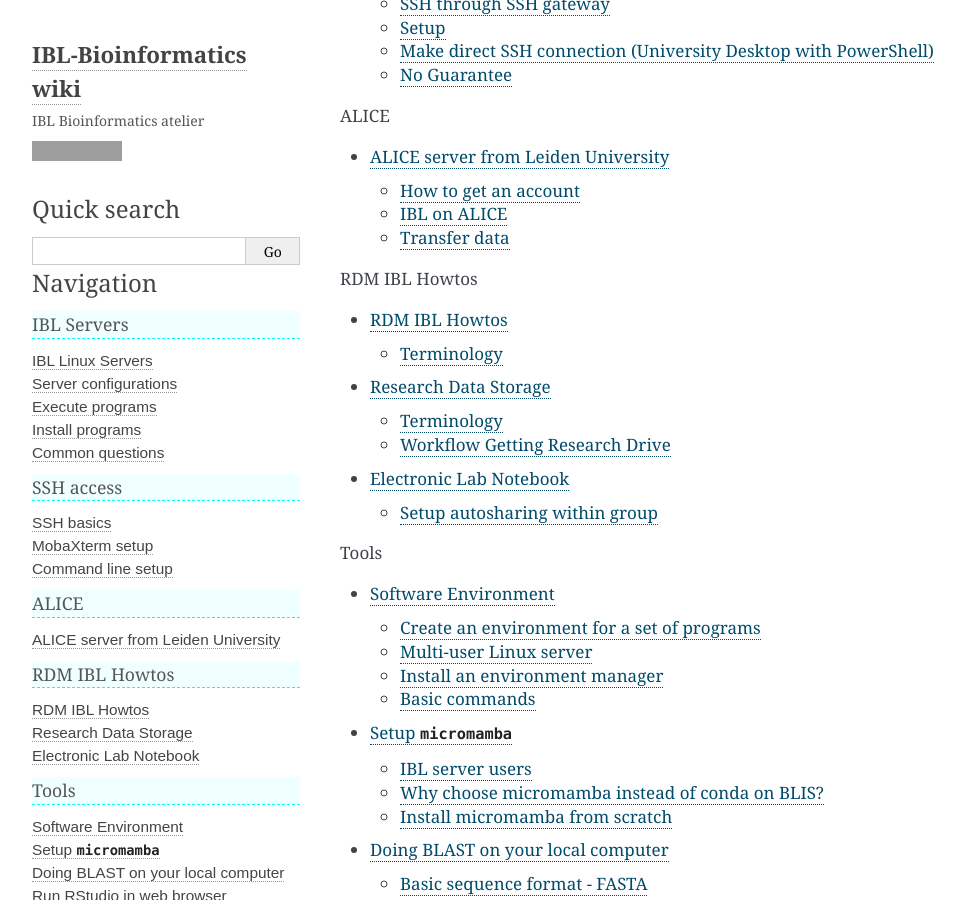
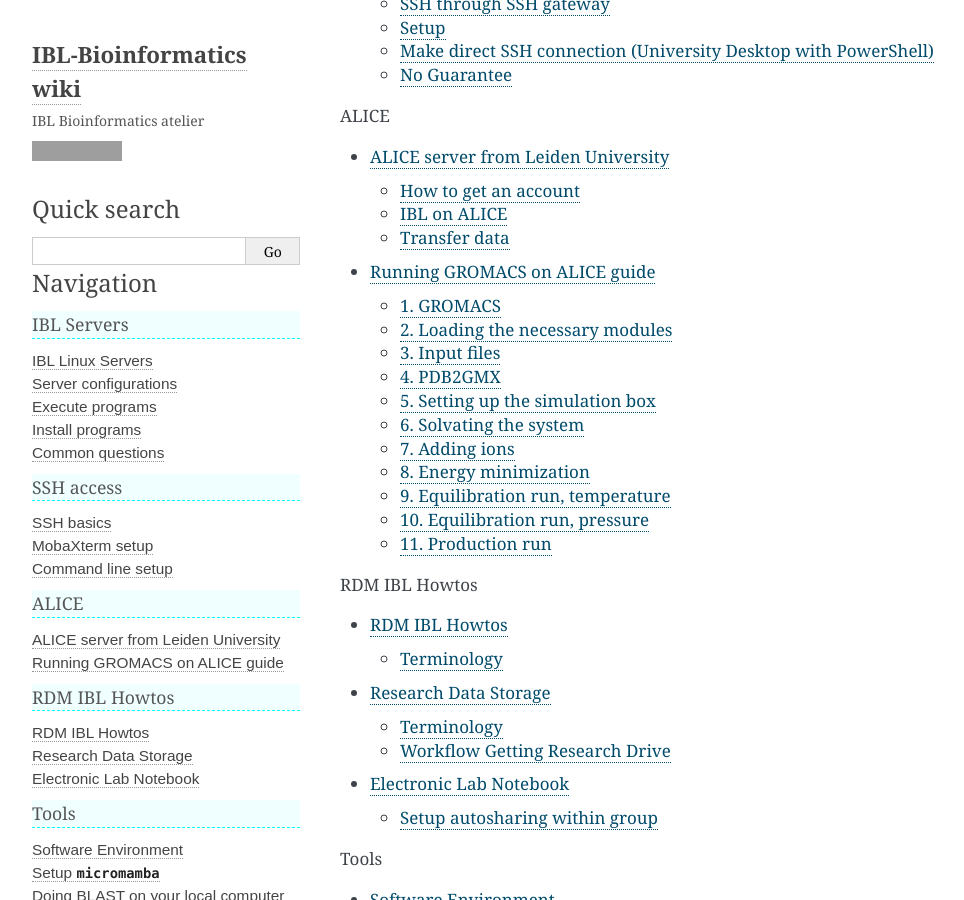
Before and after one commit to IBL-bioinfo/IBL-bioinformatics-wiki, a Sphinx documentation site: the page built from docs/source/index.md, in a window 1280 px wide and 900 px high, scrolled down 1662 px. Shown: the whole window, without its empty margins (58-1022 px from the left). Built offline with Sphinx 7.4.7, drawn with Linux system fonts in a browser that asks for light colours; some of the changed lines change nothing that is shown; grey boxes are pictures that could not be loaded.

Commit message:
added gromacs page to the index.md

````diff
--- /dev/null
+++ b/docs/source/alice/gromacs-ALICE.md
@@ -0,0 +1,121 @@
+# Running GROMACS on ALICE guide
+*By Nicole Schmidt-Hebbel [@nicoleyshebbel](https://github.com/nicoleyshebbel)*
+
+---
+
+## 1. GROMACS
+GROMACS is an all atom molecular dynamics simulation software. Molecular dynamics (MD) simulations are capable of predicting how every atom in a protein or a system will move over time. Such simulations can showcase a variety of biomolecular processes, such as conformational changes, ligand binding and protein folding. All-atom simulations calculate the trajectory of every atom in the system, making them extremely precise but computationally heavy.
+
+---
+
+## 2. Loading the necessary modules
+Your first step is to load the GROMACS module.
+
+```
+module load GROMACS
+gmx -h
+```
+
+---
+
+## 3. Input files
+To set up your GROMACS run, you will need a couple of different files.
+- PDB file containing protein structure
+- mdp file which sets parameters of the run. (can be found in tutorials, or custom made)
+
+---
+
+## 4. PDB2GMX
+GROMACS does not use PDB files directly. Instead, it uses .gro files. This is the file where the spatial coordinates of your atoms will be stored during your molecular dynamics simulation. It can be read with your favourite visualization tools such as PyMOL or VMD, in the same way as a PDB file.
+
+To transform a PDB file into a .gro file, you use this command:
+
+```
+gmx pdb2gmx -f protein.pdb -o protein.gro
+```
+
+After you hit enter, you will be prompted to choose a force field.
+
+This step should generate two types of files:
+- a topol.top file
+- one or more itp files depending on how many chains are present in your PDB file
+
+---
+
+## 5. Setting up the simulation box
+```
+gmx editconf -f protein.gro -o box.gro -d 1.0 -c -bt cubic
+```
+
+---
+
+## 6. Solvating the system
+It is time to fill the simulation box with water. The p flag refers to our topology file topol.top, instructing GROMACS to update the topology after the solvation step.
+
+```
+gmx solvate -cp box.gro -cs spc216.gro -o solvated.gro -p topol.top
+```
+
+---
+
+## 7. Adding ions
+GROMACS uses ions to neutralize the charges across the system and to replicate physiological conditions. To add ions, first generate a tpr file.
+
+```
+gmx grompp -f ions.mdp -c solvated.gro -p topol.top -o ions.tpr
+
+#Then replace solvent with ions using genion. This command will prompt you to pick a group, typically SOL or Water.
+
+gmx genion -s ions.tpr -o solvated_ions.gro -p topol.top -pname NA -nname CL -neutral -conc 0.15
+
+#When prompted, select the solvent group (commonly SOL or Water, depending on your index groups).
+```
+---
+
+## 8. Energy minimization
+This step ensures there are no steric clashes or inappropriate geometry in the system.
+
+```
+gmx grompp -f minimization.mdp -c solvated_ions.gro -r solvated_ions.gro -p topol.top -o minimization.tpr
+
+gmx mdrun -deffnm minimization -v
+
+#The name after deffnm corresponds to the prefix used for outputs from that run. The v flag provides verbose feedback that can help identify errors.
+```
+
+---
+
+## 9. Equilibration run, temperature
+This equilibration run is an NVT ensemble (canonical ensemble). In this ensemble, the number of particles (N), volume (V), and temperature (T) are conserved. This step is crucial to bring the system to the intended simulation temperature, often 300 K (sometimes 298 K).
+
+```
+gmx grompp -f nvt.mdp -c minimization.gro -r minimization.gro -p topol.top -o nvt.tpr
+
+gmx mdrun -deffnm nvt -v
+```
+
+---
+
+## 10. Equilibration run, pressure
+Once temperature is stabilized, move on to stabilizing pressure and density. This step is conducted under an NPT ensemble, meaning the number of particles (N), pressure (P), and temperature (T) are conserved. This ensemble is also called the isothermal isobaric ensemble and resembles experimental conditions more closely.
+
+```
+gmx grompp -f npt.mdp -c nvt.gro -r nvt.gro -p topol.top -o npt.tpr
+
+gmx mdrun -deffnm npt -v
+```
+
+---
+
+## 11. Production run
+After the equilibration steps, the system is ready for the production run. It is recommended to run this step using a Slurm script, since it takes considerably longer than the previous steps.
+
+```
+gmx grompp -f md.mdp -c npt.gro -p topol.top -o md.tpr
+
+#To start the production run (interactive example, not recommended for long runs):
+
+gmx mdrun -deffnm md -v
+
+#For ALICE, run the mdrun step inside a submitted Slurm job, using the appropriate resources for your system.
+```
--- a/docs/source/index.md
+++ b/docs/source/index.md
@@ -34,6 +34,7 @@
 maxdepth: 2
 ---
 alice/alice_ibl.md
+alice/gromacs-ALICE.md
 ```
 
 ```{toctree}
````
